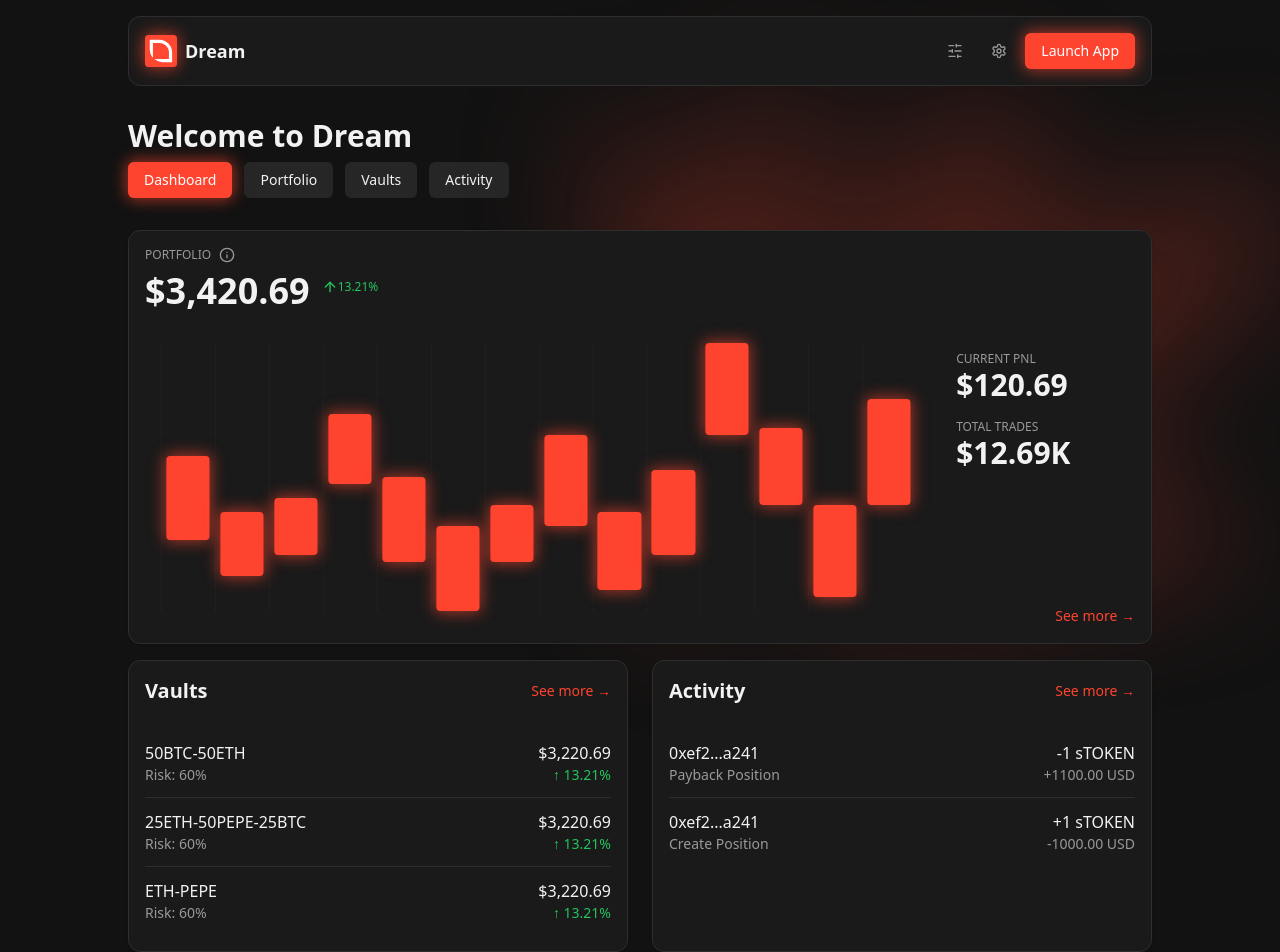
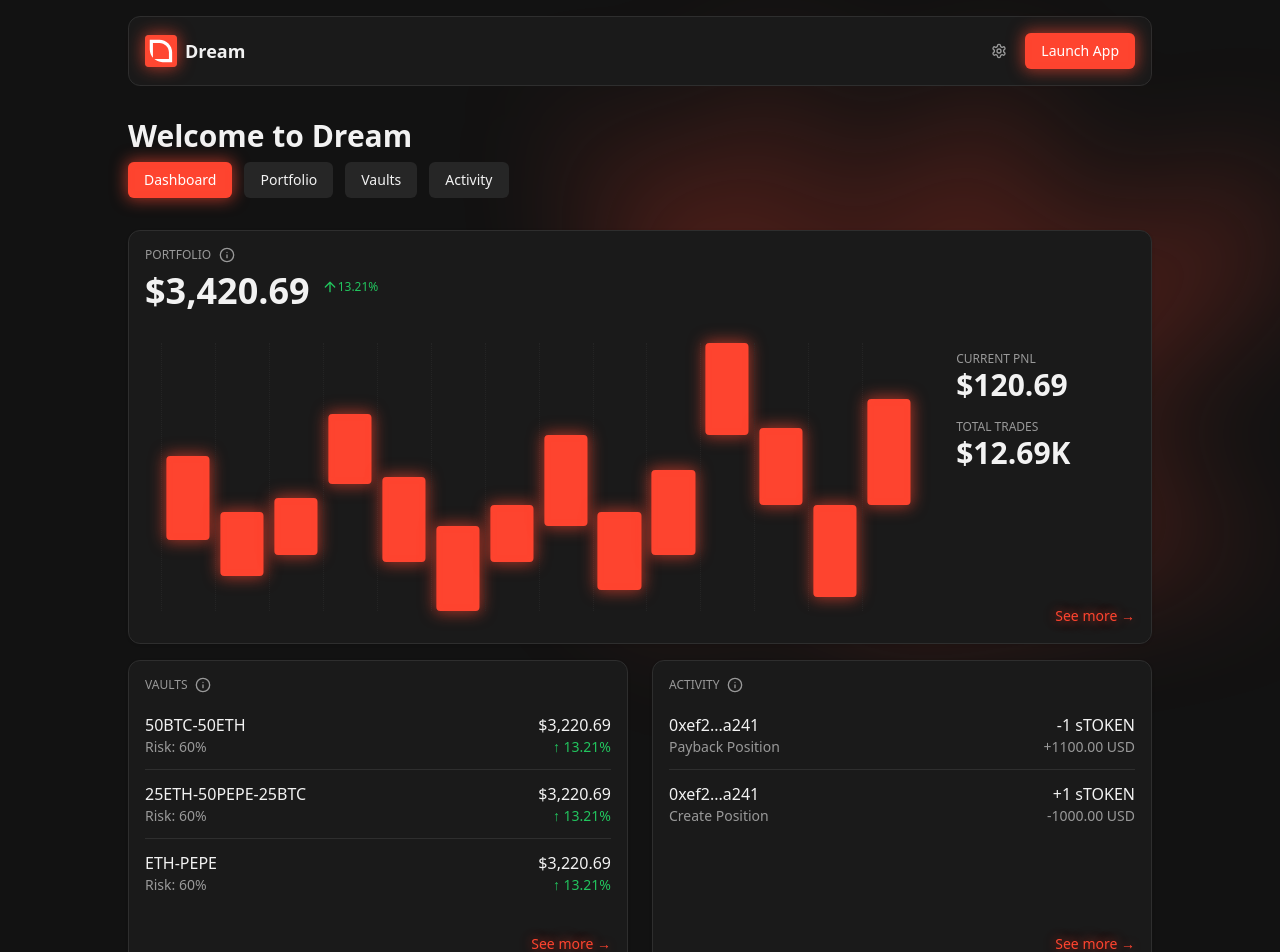
Before and after one commit to saugardev/dream-ui, a Next.js app: page /dashboard in a window 1280 px wide. Shown: the top 952 px of the page. Built offline with nearby package versions, Linux system fonts and the light colour scheme.

Commit message:
feat: dashboard style

```diff
--- a/app/dashboard/page.tsx
+++ b/app/dashboard/page.tsx
@@ -13,7 +13,7 @@ export default function DashboardPage() {
         <div className="flex justify-between items-center">
           <div className="flex items-center gap-2">
             <p className="stats-label">PORTFOLIO</p>
-            <button className="text-muted-foreground hover:text-primary">
+            <button className="text-muted-foreground hover:text-primary info-button">
               <Info className="h-4 w-4" />
             </button>
           </div>
@@ -48,7 +48,7 @@ export default function DashboardPage() {
                 </div>
               </div>
               <div className="mt-auto text-right">
-                <Link href="/vaults" className="text-sm text-primary hover:underline">
+                <Link href="/vaults" className="text-sm text-primary hover:underline subtle-glow">
                   See more →
                 </Link>
               </div>
@@ -59,12 +59,17 @@ export default function DashboardPage() {
 
       <div className="grid grid-cols-1 lg:grid-cols-2 gap-6">
         <Card className="p-4">
-          <div className="flex justify-between items-center mb-6">
-            <h3 className="text-xl font-semibold">Vaults</h3>
-            <Link href="/vaults" className="text-sm text-primary hover:underline">
-              See more →
-            </Link>
+          <div className="flex justify-between items-center">
+            <div className="flex items-center gap-2">
+              <p className="stats-label">VAULTS</p>
+              <button className="text-muted-foreground hover:text-primary info-button">
+                <Info className="h-4 w-4" />
+              </button>
             </div>
+          </div>
+
+          <div className="flex flex-col h-full mt-2">
+            <div className="flex-1">
               {[
                 { name: "50BTC-50ETH", risk: "60%", price: "$3,220.69", change: "13.21%" },
                 { name: "25ETH-50PEPE-25BTC", risk: "60%", price: "$3,220.69", change: "13.21%" },
@@ -81,15 +86,27 @@ export default function DashboardPage() {
                   </div>
                 </div>
               ))}
+            </div>
+            <div className="mt-auto mb-6 text-right">
+              <Link href="/vaults" className="text-sm text-primary hover:underline subtle-glow">
+                See more →
+              </Link>
+            </div>
+          </div>
         </Card>
 
         <Card className="p-4">
-          <div className="flex justify-between items-center mb-6">
-            <h3 className="text-xl font-semibold">Activity</h3>
-            <Link href="/activity" className="text-sm text-primary hover:underline">
-              See more →
-            </Link>
+          <div className="flex justify-between items-center">
+            <div className="flex items-center gap-2">
+              <p className="stats-label">ACTIVITY</p>
+              <button className="text-muted-foreground hover:text-primary info-button">
+                <Info className="h-4 w-4" />
+              </button>
             </div>
+          </div>
+
+          <div className="flex flex-col h-full mt-2">
+            <div className="flex-1">
               {[
                 { hash: "0xef2...a241", type: "Payback Position", token: "-1 sTOKEN", usd: "+1100.00 USD" },
                 { hash: "0xef2...a241", type: "Create Position", token: "+1 sTOKEN", usd: "-1000.00 USD" }
@@ -105,6 +122,13 @@ export default function DashboardPage() {
                   </div>
                 </div>
               ))}
+            </div>
+            <div className="mt-auto mb-6 text-right">
+              <Link href="/activity" className="text-sm text-primary hover:underline subtle-glow">
+                See more →
+              </Link>
+            </div>
+          </div>
         </Card>
       </div>
     </DashboardLayout>
--- a/app/globals.css
+++ b/app/globals.css
@@ -90,7 +90,7 @@
 
 @layer base {
   * {
-    @apply border-border;
+    @apply border-border outline-ring/50;
   }
   body {
     @apply bg-background text-foreground;
@@ -142,13 +142,26 @@
   .dashboard-nav-item.active {
     @apply text-foreground bg-secondary;
   }
-}
 
-@layer base {
-  * {
-    @apply border-border outline-ring/50;
+  .subtle-glow {
+    text-shadow:
+      0 0 10px rgba(var(--primary-rgb), 0.6),
+      0 0 20px rgba(var(--primary-rgb), 0.3);
+    transition: text-shadow 0.3s ease;
   }
-  body {
-    @apply bg-background text-foreground;
+
+  .subtle-glow:hover {
+    text-shadow:
+      0 0 15px rgba(var(--primary-rgb), 0.8),
+      0 0 25px rgba(var(--primary-rgb), 0.5);
+  }
+
+  .info-button {
+    transition: all 0.3s ease;
+  }
+
+  .info-button:hover {
+    filter: drop-shadow(0 0 8px rgba(var(--primary-rgb), 0.7))
+           drop-shadow(0 0 16px rgba(var(--primary-rgb), 0.4));
   }
 }
--- a/components/navbar.tsx
+++ b/components/navbar.tsx
@@ -1,6 +1,6 @@
 import Link from "next/link";
 import { Button } from "./ui/button";
-import { Settings, SlidersHorizontal } from "lucide-react";
+import { Settings } from "lucide-react";
 import Image from "next/image";
 
 export default function Navbar() {
@@ -14,10 +14,7 @@ export default function Navbar() {
       </Link>
 
       <div className="flex items-center gap-2">
-        <Button variant="ghost" size="icon" className="text-muted-foreground">
-          <SlidersHorizontal className="w-5 h-5" />
-        </Button>
-        <Button variant="ghost" size="icon" className="text-muted-foreground">
+        <Button variant="ghost" size="icon" className="text-muted-foreground hover:text-primary hover:text-white info-button">
           <Settings className="w-5 h-5" />
         </Button>
         <Link href="/dashboard">
```
Lines whose indentation alone changed are shown as unchanged.
